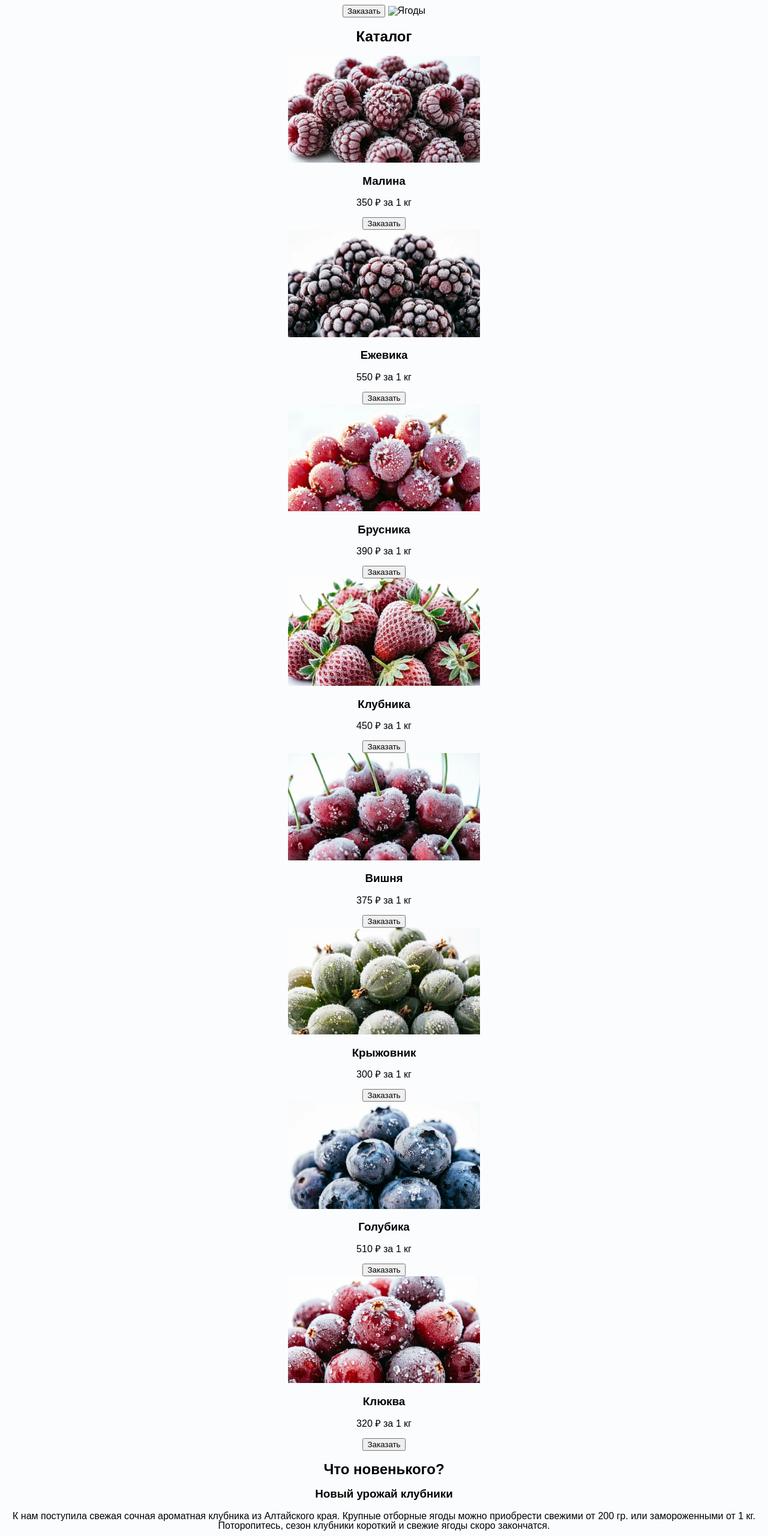
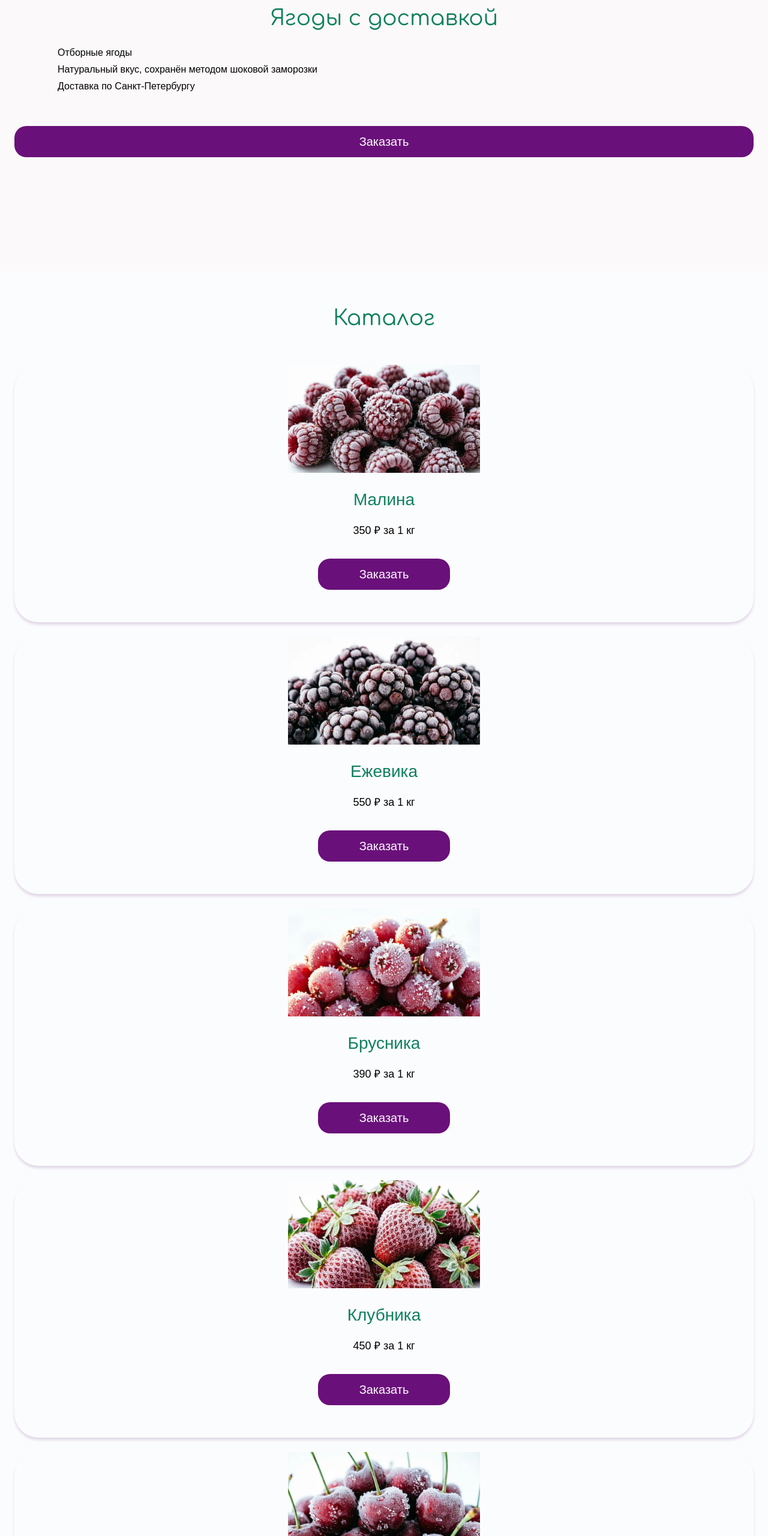
Before and after one commit to vikkont79/my-berry-shop, a website: page source/index.html in a window 1280 px wide. Shown: the part 120-2680 px from the top of the page at 60% size. Drawn offline with nearby package versions, Linux system fonts and the light colour scheme; files that its build step writes are made by us from their sources; a web font is replaced by a local one.

Commit message:
feat: добавляет стили секций мобильной версии главной страницы

```diff
--- a/source/index.html
+++ b/source/index.html
@@ -34,131 +34,148 @@
     </nav>
   </header>
   <main>
-    <section class="hero">
-      <h1>Ягоды с доставкой</h1>
-      <ul class="features">
-        <li>Отборные ягоды</li>
-        <li>Натуральный вкус, сохранён методом шоковой заморозки</li>
-        <li>Доставка по Санкт-Петербургу</li>
+    <section class="features wrapper">
+      <h1 class="features__title title">Ягоды с доставкой</h1>
+      <ul class="features__list">
+        <li class="features__item">Отборные ягоды</li>
+        <li class="features__item">Натуральный вкус, сохранён методом шоковой заморозки</li>
+        <li class="features__item">Доставка по Санкт-Петербургу</li>
       </ul>
-      <button class="btn-primary" type="button">Заказать</button>
-      <img src="#" width="344" height="180" alt="Ягоды">
+      <button class="features__btn btn btn--primary" type="button">Заказать</button>
     </section>
 
-    <section class="catalog">
-      <h2>Каталог</h2>
+    <section class="catalog wrapper">
+      <h2 class="catalog__title title">Каталог</h2>
 
-      <article class="product-card">
-        <picture>
-          <source type="image/webp" srcset="images/raspberry@1x.webp 1x, images/raspberry@2x.webp 2x">
-          <img class="product-card__image" src="images/raspberry@2x.png" srcset="images/raspberry@1x.png 1x, images/raspberry@2x.png 2x" width="320" height="180" alt="Малина" loading="lazy">
-        </picture>
-        <h3>Малина</h3>
-        <p class="price">350 ₽ за 1 кг</p>
-        <button class="btn-order" type="button">Заказать</button>
+      <ul class="catalog__list">
+        <li>
+          <article class="card">
+            <picture>
+              <source type="image/webp" srcset="images/raspberry@1x.webp 1x, images/raspberry@2x.webp 2x">
+              <img class="card__image" src="images/raspberry@2x.png" srcset="images/raspberry@1x.png 1x, images/raspberry@2x.png 2x" width="320" height="180" alt="Малина" loading="lazy">
+            </picture>
+            <h3 class="card__title">Малина</h3>
+            <p class="card__price">350 ₽ за 1 кг</p>
+            <button class="card__btn btn btn--primary" type="button">Заказать</button>
+          </article>
+        </li>
+
+        <li>
+          <article class="card">
+            <picture>
+              <source type="image/webp" srcset="images/blackberry@1x.webp 1x, images/blackberry@2x.webp 2x">
+              <img class="card__image" src="images/blackberry@2x.png" srcset="images/blackberry@1x.png 1x, images/blackberry@2x.png 2x" width="320" height="180" alt="Ежевика" loading="lazy">
+            </picture>
+            <h3 class="card__title">Ежевика</h3>
+            <p class="card__price">550 ₽ за 1 кг</p>
+            <button class="card__btn btn btn--primary" type="button">Заказать</button>
+          </article>
+        </li>
+
+        <li>
+          <article class="card">
+            <picture>
+              <source type="image/webp" srcset="images/lingonberry@1x.webp 1x, images/lingonberry@2x.webp 2x">
+              <img class="card__image" src="images/lingonberry@2x.png" srcset="images/lingonberry@1x.png 1x, images/lingonberry@2x.png 2x" width="320" height="180" alt="Брусника" loading="lazy">
+            </picture>
+            <h3 class="card__title">Брусника</h3>
+            <p class="card__price">390 ₽ за 1 кг</p>
+            <button class="card__btn btn btn--primary" type="button">Заказать</button>
+          </article>
+        </li>
+
+        <li>
+          <article class="card">
+            <picture>
+              <source type="image/webp" srcset="images/strawberry@1x.webp 1x, images/strawberry@2x.webp 2x">
+              <img class="card__image" src="images/strawberry@2x.png" srcset="images/strawberry@1x.png 1x, images/strawberry@2x.png 2x" width="320" height="180" alt="Клубника" loading="lazy">
+            </picture>
+            <h3 class="card__title">Клубника</h3>
+            <p class="card__price">450 ₽ за 1 кг</p>
+            <button class="card__btn btn btn--primary" type="button">Заказать</button>
+          </article>
+        </li>
+
+        <li>
+          <article class="card">
+            <picture>
+              <source type="image/webp" srcset="images/cherry@1x.webp 1x, images/cherry@2x.webp 2x">
+              <img class="card__image" src="images/cherry@2x.png" srcset="images/cherry@1x.png 1x, images/cherry@2x.png 2x" width="320" height="180" alt="Вишня" loading="lazy">
+            </picture>
+            <h3 class="card__title">Вишня</h3>
+            <p class="card__price">375 ₽ за 1 кг</p>
+            <button class="card__btn btn btn--primary" type="button">Заказать</button>
+          </article>
+        </li>
+
+        <li>
+          <article class="card">
+            <picture>
+              <source type="image/webp" srcset="images/gooseberry@1x.webp 1x, images/gooseberry@2x.webp 2x">
+              <img class="card__image" src="images/gooseberry@2x.png" srcset="images/gooseberry@1x.png 1x, images/gooseberry@2x.png 2x" width="320" height="180" alt="Крыжовник" loading="lazy">
+            </picture>
+            <h3 class="card__title">Крыжовник</h3>
+            <p class="card__price">300 ₽ за 1 кг</p>
+            <button class="card__btn btn btn--primary" type="button">Заказать</button>
+          </article>
+        </li>
+
+        <li>
+          <article class="card">
+            <picture>
+              <source type="image/webp" srcset="images/blueberry@1x.webp 1x, images/blueberry@2x.webp 2x">
+              <img class="card__image" src="images/blueberry@2x.png" srcset="images/blueberry@1x.png 1x, images/blueberry@2x.png 2x" width="320" height="180" alt="Голубика" loading="lazy">
+            </picture>
+            <h3 class="card__title">Голубика</h3>
+            <p class="card__price">510 ₽ за 1 кг</p>
+            <button class="card__btn btn btn--primary" type="button">Заказать</button>
+          </article>
+        </li>
+
+        <li>
+          <article class="card">
+            <picture>
+              <source type="image/webp" srcset="images/cranberry@1x.webp 1x, images/cranberry@2x.webp 2x">
+              <img class="card__image" src="images/cranberry@2x.png" srcset="images/cranberry@1x.png 1x, images/cranberry@2x.png 2x" width="320" height="180" alt="Клюква" loading="lazy">
+            </picture>
+            <h3 class="card__title">Клюква</h3>
+            <p class="card__price">320 ₽ за 1 кг</p>
+            <button class="card__btn btn btn--primary" type="button">Заказать</button>
+          </article>
+        </li>
+      </ul>
+    </section>
+
+    <section class="news wrapper">
+      <h2 class="news__title title">Что новенького?</h2>
+
+      <article class="news__card news-card">
+        <h3 class="news-card__title title">Новый урожай клубники</h3>
+        <p class="news-card__content">К нам поступила свежая сочная ароматная клубника из Алтайского края. Крупные отборные ягоды можно приобрести свежими от 200 гр. или замороженными от 1 кг. Поторопитесь, сезон клубники короткий и свежие ягоды скоро закончатся.</p>
+        <time class="news-card__date" datetime="2022-06-22">22 июня 2022</time>
       </article>
 
-      <article class="product-card">
-        <picture>
-          <source type="image/webp" srcset="images/blackberry@1x.webp 1x, images/blackberry@2x.webp 2x">
-          <img class="product-card__image" src="images/blackberry@2x.png" srcset="images/blackberry@1x.png 1x, images/blackberry@2x.png 2x" width="320" height="180" alt="Ежевика" loading="lazy">
-        </picture>
-        <h3>Ежевика</h3>
-        <p class="price">550 ₽ за 1 кг</p>
-        <button class="btn-order" type="button">Заказать</button>
+      <article class="news__card news-card">
+        <h3 class="news-card__title title">В июне дарим скидку 15% на все свежие ягоды</h3>
+        <p class="news-card__content">Свежие ягоды урожая этого года со скидкой 15%. Клубнику, малину, голубику, вишню доставим от 200 гр.</p>
+        <time class="news-card__date" datetime="2022-06-15">15 июня 2022</time>
       </article>
 
-      <article class="product-card">
-        <picture>
-          <source type="image/webp" srcset="images/lingonberry@1x.webp 1x, images/lingonberry@2x.webp 2x">
-          <img class="product-card__image" src="images/lingonberry@2x.png" srcset="images/lingonberry@1x.png 1x, images/lingonberry@2x.png 2x" width="320" height="180" alt="Брусника" loading="lazy">
-        </picture>
-        <h3>Брусника</h3>
-        <p class="price">390 ₽ за 1 кг</p>
-        <button class="btn-order" type="button">Заказать</button>
-      </article>
-
-      <article class="product-card">
-        <picture>
-          <source type="image/webp" srcset="images/strawberry@1x.webp 1x, images/strawberry@2x.webp 2x">
-          <img class="product-card__image" src="images/strawberry@2x.png" srcset="images/strawberry@1x.png 1x, images/strawberry@2x.png 2x" width="320" height="180" alt="Клубника" loading="lazy">
-        </picture>
-        <h3>Клубника</h3>
-        <p class="price">450 ₽ за 1 кг</p>
-        <button class="btn-order" type="button">Заказать</button>
-      </article>
-
-      <article class="product-card">
-        <picture>
-          <source type="image/webp" srcset="images/cherry@1x.webp 1x, images/cherry@2x.webp 2x">
-          <img class="product-card__image" src="images/cherry@2x.png" srcset="images/cherry@1x.png 1x, images/cherry@2x.png 2x" width="320" height="180" alt="Вишня" loading="lazy">
-        </picture>
-        <h3>Вишня</h3>
-        <p class="price">375 ₽ за 1 кг</p>
-        <button class="btn-order" type="button">Заказать</button>
-      </article>
-
-      <article class="product-card">
-        <picture>
-          <source type="image/webp" srcset="images/gooseberry@1x.webp 1x, images/gooseberry@2x.webp 2x">
-          <img class="product-card__image" src="images/gooseberry@2x.png" srcset="images/gooseberry@1x.png 1x, images/gooseberry@2x.png 2x" width="320" height="180" alt="Крыжовник" loading="lazy">
-        </picture>
-        <h3>Крыжовник</h3>
-        <p class="price">300 ₽ за 1 кг</p>
-        <button class="btn-order" type="button">Заказать</button>
-      </article>
-
-      <article class="product-card">
-        <picture>
-          <source type="image/webp" srcset="images/blueberry@1x.webp 1x, images/blueberry@2x.webp 2x">
-          <img class="product-card__image" src="images/blueberry@2x.png" srcset="images/blueberry@1x.png 1x, images/blueberry@2x.png 2x" width="320" height="180" alt="Голубика" loading="lazy">
-        </picture>
-        <h3>Голубика</h3>
-        <p class="price">510 ₽ за 1 кг</p>
-        <button class="btn-order" type="button">Заказать</button>
-      </article>
-
-      <article class="product-card">
-        <picture>
-          <source type="image/webp" srcset="images/cranberry@1x.webp 1x, images/cranberry@2x.webp 2x">
-          <img class="product-card__image" src="images/cranberry@2x.png" srcset="images/cranberry@1x.png 1x, images/cranberry@2x.png 2x" width="320" height="180" alt="Клюква" loading="lazy">
-        </picture>
-        <h3>Клюква</h3>
-        <p class="price">320 ₽ за 1 кг</p>
-        <button class="btn-order" type="button">Заказать</button>
+      <article class="news__card news-card">
+        <h3 class="news-card__title title">Микс из ягод</h3>
+        <p class="news-card__content">Мы приготовим для вас смесь из&nbsp;различных замороженных ягод по вашему пожеланию. Ягодные смеси удобно использовать для приготовления напитков. Все ягоды замораживаются методом шоковой заморозки, что позволяет сохранить их&nbsp;естественный вкус и аромат.</p>
+        <time class="news-card__date" datetime="2022-06-02">02 июня 2022</time>
       </article>
     </section>
 
-    <section class="news">
-      <h2>Что новенького?</h2>
+    <section class="pickup wrapper">
+      <h2 class="pickup__title title">Где забрать ягоды?</h2>
+      <p class="pickup__text">Забери ягоды с нашего склада по&nbsp;адресу:</p>
 
-      <article class="news-card">
-        <h3>Новый урожай клубники</h3>
-        <p>К нам поступила свежая сочная ароматная клубника из Алтайского края. Крупные отборные ягоды можно приобрести свежими от 200 гр. или замороженными от 1 кг. Поторопитесь, сезон клубники короткий и свежие ягоды скоро закончатся.</p>
-        <time datetime="2022-06-22">22 июня 2022</time>
-      </article>
-
-      <article class="news-card">
-        <h3>В июне дарим скидку 15% на все свежие ягоды</h3>
-        <p>Свежие ягоды урожая этого года со скидкой 15%. Клубнику, малину, голубику, вишню доставим от 200 гр.</p>
-        <time datetime="2022-06-15">15 июня 2022</time>
-      </article>
-
-      <article class="news-card">
-        <h3>Микс из ягод</h3>
-        <p>Мы приготовим для вас смесь из различных замороженных ягод по вашему пожеланию. Ягодные смеси удобно использовать для приготовления напитков. Все ягоды замораживаются методом шоковой заморозки, что позволяет сохранить их естественный вкус и аромат.</p>
-        <time datetime="2022-06-02">02 июня 2022</time>
-      </article>
-    </section>
-
-    <section class="pickup">
-      <h2>Где забрать ягоды?</h2>
-      <p>Забери ягоды с нашего склада по адресу:</p>
-
-      <address>
-        <p>📍 Набережная Обводного канала, 101</p>
-        <p>📞 +7 911 924 41 18</p>
-        <p>✉️ info@yagoda.ru</p>
+      <address class="pickup__contacts">
+        <p>Набережная Обводного канала, 101</p>
+        <p>+7 911 924 41 18</p>
+        <p>info@yagoda.ru</p>
       </address>
 
       <img src="#" width="344" height="180" alt="Карта">
--- a/source/styles/blocks/btn.scss
+++ b/source/styles/blocks/btn.scss
@@ -11,6 +11,8 @@
 }
 
 .btn--primary {
+  inline-size: 100%;
+  padding-block: var(--indent-4);
   background-color: var(--color-purple-dark);
   color: var(--color-text-light);
 
--- /dev/null
+++ b/source/styles/blocks/catalog.scss
@@ -0,0 +1,45 @@
+.catalog {
+  padding-block-start: 60px;
+  margin-block-end: 60px;
+}
+
+.catalog__title {
+  margin-block: 0 60px;
+  font-size: var(--font-size-xxl);
+}
+
+.catalog__list {
+  display: grid;
+  gap: var(--indent-6);
+  margin-block: 0;
+  padding-inline-start: 0;
+  list-style-type: none;
+}
+
+.card {
+  padding-block-end: 54px;
+  border-radius: var(--radius-card);
+  box-shadow: var(--shadow-card);
+  overflow: hidden;
+}
+
+.card__image {
+  inline-size: 320px;
+  block-size: 180px;
+}
+
+.card__title {
+  margin-block: var(--indent-7);
+  color: var(--color-green-dark);
+  font-size: var(--font-size-xl);
+  font-weight: 400;
+}
+
+.card__price {
+  margin-block: 0 38px;
+  font-size: var(--font-size-md);
+}
+
+.card__btn {
+  max-inline-size: 220px;
+}
--- /dev/null
+++ b/source/styles/blocks/features.scss
@@ -0,0 +1,29 @@
+.features {
+  margin-block-start: 72px;
+  padding-block-start: 60px;
+  background-color: #FBF9F9;
+}
+
+.features__title { margin-block: 0 var(--indent-8);
+
+
+  font-size: var(--font-size-xxl);
+}
+
+.features__list {
+  display: flex;
+  flex-direction: column;
+  gap: var(--indent-3);
+  margin-block: 0 58px;
+  padding-inline: var(--indent-7);
+  list-style-type: none;
+  text-align: start;
+}
+
+.features__item {
+  padding-inline-start: 44px;
+}
+
+.features__btn {
+  margin-block-end: 190px;
+}
--- a/source/styles/blocks/header.scss
+++ b/source/styles/blocks/header.scss
@@ -107,6 +107,7 @@
 }
 
 .menu-mobile {
+  min-block-size: 360px;
   inset: 72px 0 auto;
   inline-size: 100%;
   padding-inline: 40px;
--- /dev/null
+++ b/source/styles/blocks/news.scss
@@ -0,0 +1,44 @@
+.news {
+  padding-block-start: var(--indent-8);
+  font-size: var(--font-size-sm);
+}
+
+.news__title {
+  margin-block: 64px;
+  font-size: var(--font-size-xxl);
+}
+
+.news__card {
+  min-block-size: 400px;
+}
+
+.news__card:not(:last-of-type) {
+  margin-block-end: var(--indent-6);
+}
+
+.news-card {
+  display: flex;
+  flex-direction: column;
+  padding-inline: var(--indent-5);
+  padding-block: var(--indent-8) var(--indent-6);
+  border: 2px var(--color-green-dark) solid;
+  border-radius: var(--radius-card);
+}
+
+.news-card__title {
+  margin-block: 0 var(--indent-5);
+  padding-inline: var(--indent-3);
+  color: var(--color-text);
+  font-size: var(--font-size-lg);
+}
+
+.news-card__content {
+  margin-block: 0;
+  text-align: start;
+}
+
+.news-card__date {
+  margin-block-start: auto;
+  padding-block-end: 48px;
+  text-align: end;
+}
--- /dev/null
+++ b/source/styles/blocks/pickup.scss
@@ -0,0 +1,25 @@
+.pickup {
+  padding-block-start: var(--indent-8);
+}
+
+.pickup__title {
+  margin-block: 72px 70px;
+  font-size: var(--font-size-xxl);
+}
+
+.pickup__text {
+  margin-block: 0 34px;
+}
+
+.pickup__contacts {
+  padding-block-end: var(--indent-3);
+  font-size: var(--font-size-sm);
+  font-style: normal;
+  text-align: start;
+
+  & p {
+    margin-block: 0 var(--indent-3);
+    padding-inline-start: 36px;
+    padding-block: 6px;
+  }
+}
--- a/source/styles/common/global.scss
+++ b/source/styles/common/global.scss
@@ -27,6 +27,12 @@ body {
   grid-template-rows: min-content 1fr min-content;
 }
 
+.title {
+  color: var(--color-green-dark);
+  font-family: var(--font-family-display);
+  font-weight: 400;
+}
+
 /* ===== IMAGES & MEDIA ===== */
 img {
   max-inline-size: 100%;
@@ -43,5 +49,5 @@ img {
 .wrapper {
   inline-size: 100%;
   margin-inline: auto;
-  padding-inline: var(--indent-7);
+  padding-inline: var(--indent-6);
 }
--- a/source/styles/styles.scss
+++ b/source/styles/styles.scss
@@ -7,3 +7,7 @@
 @import "./blocks/btn.scss";
 @import "./blocks/link.scss";
 @import "./blocks/header.scss";
+@import "./blocks/features.scss";
+@import "./blocks/catalog.scss";
+@import "./blocks/news.scss";
+@import "./blocks/pickup.scss";
```
Also changed, not shown: source/styles/common/variables.scss (+4 -3 lines).
